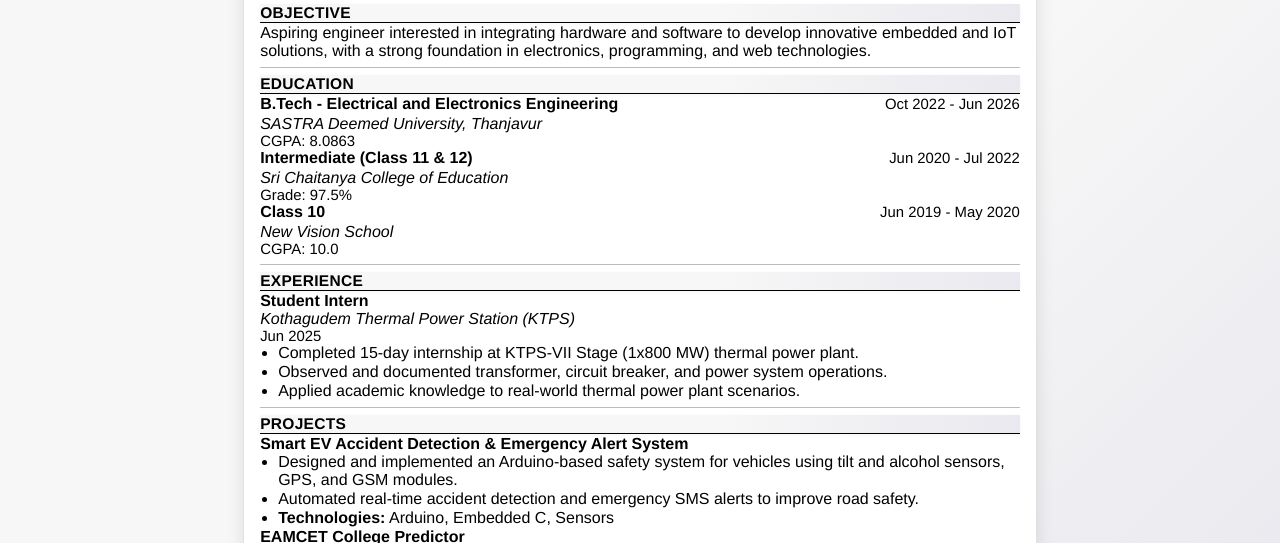
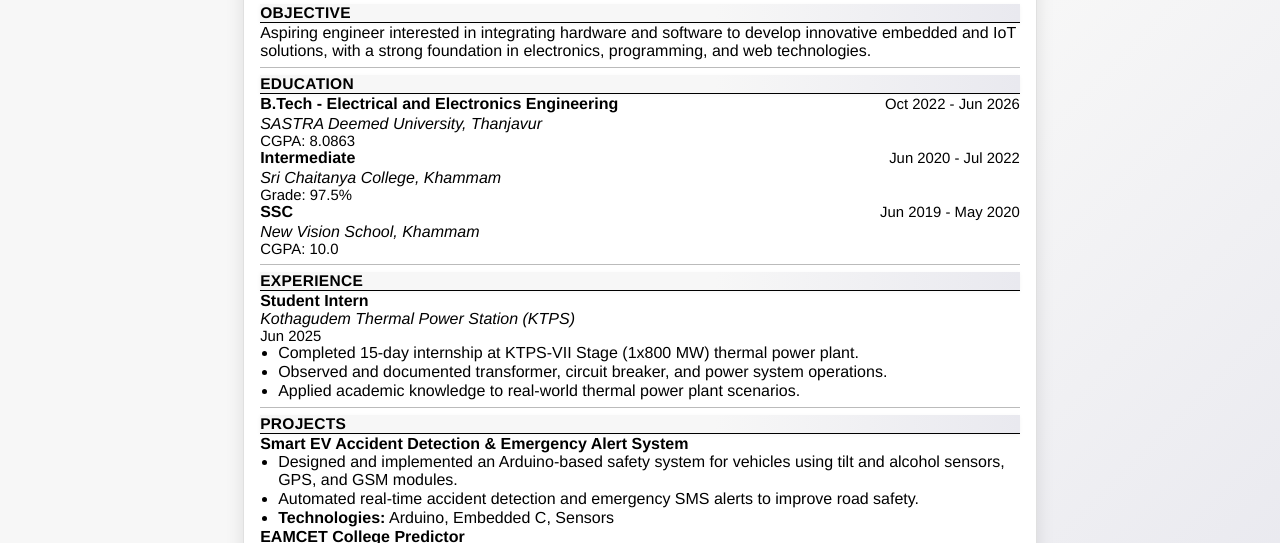
Before and after one commit to Jathin021/Portfolio, a plain HTML site: page resume.html in a window 1280 px wide. Shown: the part 200-743 px from the top of the page. Drawn offline with Linux system fonts and the light colour scheme.

Commit message:
resume addition

```diff
--- a/resume.html
+++ b/resume.html
@@ -226,16 +226,16 @@
             <span class="edu-inst">SASTRA Deemed University, Thanjavur</span>
             <span class="edu-grade">CGPA: 8.0863</span>
             <div class="edu-entry">
-                <span class="edu-left">Intermediate (Class 11 & 12)</span>
+                <span class="edu-left">Intermediate</span>
                 <span class="edu-right">Jun 2020 - Jul 2022</span>
             </div>
-            <span class="edu-inst">Sri Chaitanya College of Education</span>
+            <span class="edu-inst">Sri Chaitanya College, Khammam</span>
             <span class="edu-grade">Grade: 97.5%</span>
             <div class="edu-entry">
-                <span class="edu-left">Class 10</span>
+                <span class="edu-left">SSC</span>
                 <span class="edu-right">Jun 2019 - May 2020</span>
             </div>
-            <span class="edu-inst">New Vision School</span>
+            <span class="edu-inst">New Vision School, Khammam</span>
             <span class="edu-grade">CGPA: 10.0</span>
         </div>
         <hr>
```
